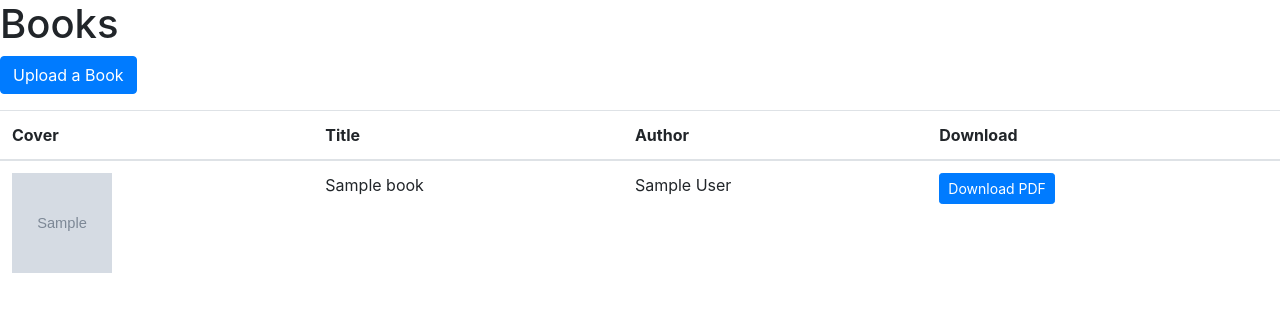
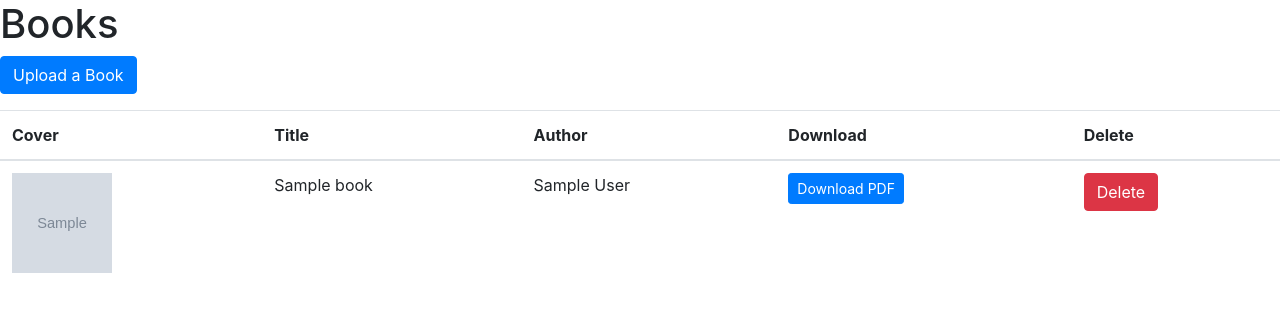
Before and after one commit to tushar2407/first_project_experiment, a Django app: page /books/ in a window 1280 px wide. Shown: the top 312 px of the page. Run offline with Django 3.2, Linux system fonts and the light colour scheme; tables that the repository leaves empty hold one stand-in row (values such as "Sample post"); grey boxes marked "Sample" are stand-in pictures; some libraries are stand-ins or nearby versions.

Commit message:
delete files, overriding delete function in models

```diff
--- a/main/models.py
+++ b/main/models.py
@@ -17,3 +17,7 @@ class Book(models.Model):
     cover=models.ImageField(upload_to="books/covers/", null=True, blank=True)
     def __str__(self):
         return self.name
+    def delete(self,  *args, **kwargs):
+        self.pdf.delete()
+        self.cover.delete()
+        super().delete(*args, **kwargs )
--- a/main/urls.py
+++ b/main/urls.py
@@ -7,7 +7,7 @@ urlpatterns=[
     path('upload/', views.upload, name="upload"),
     path('books/',views.book_list, name="book_list"),
     path('books/upload/',views.book_upload, name="upload_book"),
-
+    path("books/<int:pk>/", views.delete_book, name="delete_book"),
     path("class/books/",views.BookListView.as_view(), name="class_book_list"),
     path("class/books/upload",views.UploadBookView.as_view(), name="class_book_upload"),
 ]
--- a/main/views.py
+++ b/main/views.py
@@ -57,3 +57,8 @@ class UploadBookView(CreateView):
     form_class=Bookform
     success_url=reverse_lazy("book_list")
     template_name="main/book_upload.html"
+def delete_book(request,pk):
+    if request.method=="POST":
+        book=Book.objects.get(pk=pk)
+        book.delete()
+    return redirect("book_list")
--- a/templates/main/book_list.html
+++ b/templates/main/book_list.html
@@ -20,6 +20,7 @@
             <th scope="col"> Title</th>
             <th scope="col"> Author</th>
             <th scope="col"> Download</th>
+            <th scope="col"> Delete</th>
             </tr>
         </thead>
         <tbody>
@@ -38,6 +39,13 @@
                     <a href="{{book.pdf.url}}" class="btn btn-primary btn-sm" target="_blank"> Download PDF</a>
 
                 </td>
+                <td>
+                    <form method="POST" action="{% url 'delete_book' book.pk %}">
+                        {% csrf_token%}
+                        <button type="submit" class ="btn btn-danger"> Delete</button>
+                    </form>
+
+                </td>
             </tr>
             {% endfor %}
         </tbody>
```
Also changed, not shown: media/books/covers/DSC_9612.JPG (deleted), 1 other file.
